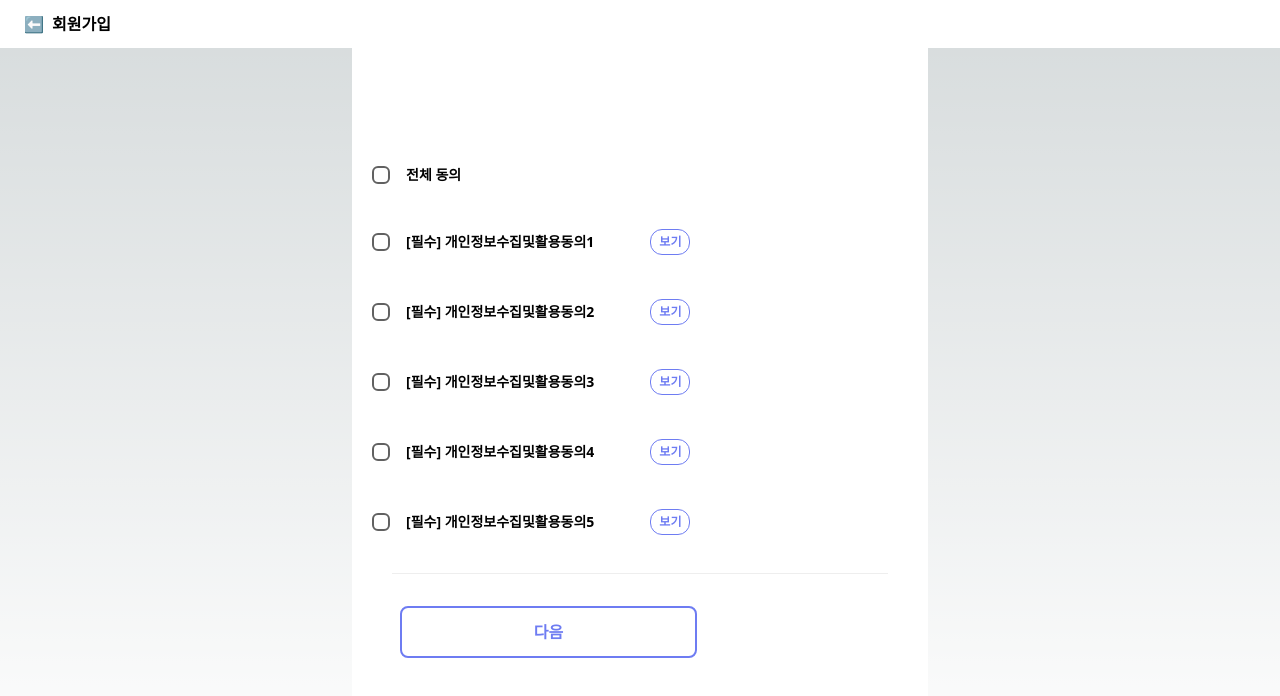
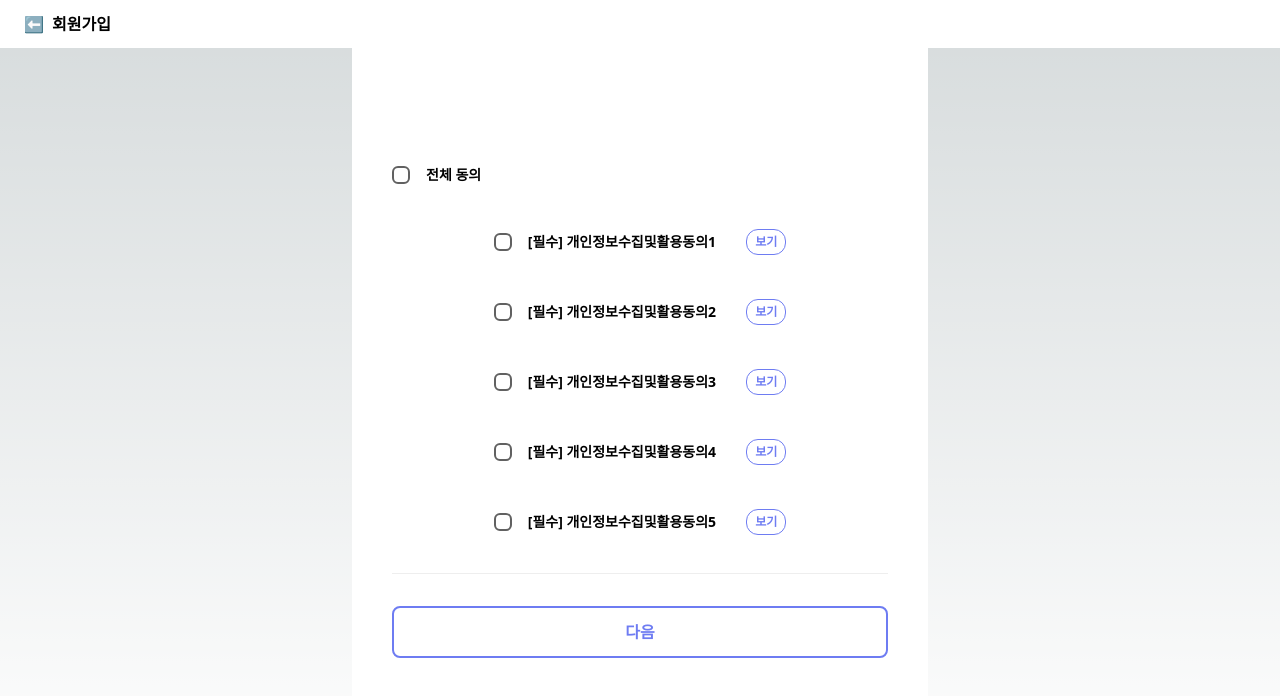
Before and after one commit to SurBear-Team/surbear-frontend, a Next.js app: page /sign-up/clause in a window 1280 px wide. Shown: the top 696 px of the page. Built offline with nearby package versions, Linux system fonts and the light colour scheme.

Commit message:
🎨🔮css 수정

```diff
--- a/pages/sign-in.tsx
+++ b/pages/sign-in.tsx
@@ -34,14 +34,14 @@ export default function LoginForm() {
         <form onSubmit={handleSubmit(onSubmit)}>
           <div className="flex flex-col gap-2 mb-6">
             <input
-              className="main-input"
+              className="main-input text-[#101010]"
               placeholder="아이디를 입력해주세요"
               id="username"
               {...register("username")}
             />
 
             <input
-              className="main-input"
+              className="main-input text-[#101010]"
               placeholder="비밀번호를 입력해주세요"
               id="password"
               type="password"
--- a/pages/sign-up/Components/CheckBox.tsx
+++ b/pages/sign-up/Components/CheckBox.tsx
@@ -13,7 +13,7 @@ export const Checkbox = ({
   isAll,
   showSheet,
 }: CheckBoxProps) => (
-  <div className="flex items-center gap-4 px-[20px] py-[22px]">
+  <div className="flex justify-center items-center gap-4  py-[22px]">
     <div
       onClick={onClick}
       className={`check-box ${inputChecked ? "bg-[#6E7CF2]" : "bg-white"}`}
@@ -23,7 +23,7 @@ export const Checkbox = ({
     {!isAll && (
       <button
         onClick={showSheet}
-        className="text-xs border-[1.5px] border-[#6E7CF2] text-[#6E7CF2] px-2 py-1 font-bold ml-[40px] rounded-xl"
+        className="text-xs justify-center border-[1.5px] border-[#6E7CF2] text-[#6E7CF2] px-2 py-1 font-bold ml-[14px] rounded-xl"
       >
         보기
       </button>
--- a/pages/sign-up/clause.tsx
+++ b/pages/sign-up/clause.tsx
@@ -90,14 +90,16 @@ export default function Clause() {
       {/* 탑바 */}
       <TopBar onClick={() => router.back()} leftSVG={"⬅"} />
       {/* 본문 */}
-      <div className="screen">
-        <div className="w-full">
+      <div className="screen ">
+        <div className="w-full px-10">
+          <div className="flex">
             <Checkbox
               inputChecked={isChecked.all}
               onClick={() => handleCheckboxClick("all")}
               label="전체 동의"
               isAll={true}
             />
+          </div>
           {/* 약관 블록 */}
           <Checkbox
             inputChecked={isChecked.terms1}
@@ -141,12 +143,12 @@ export default function Clause() {
           />
 
           {/* 회색 선 */}
-          <div className="gray-line mt-4 mx-10" />
+          <div className="gray-line mt-4 " />
 
           {/* 다음 버튼 */}
           <button
             onClick={handleNextButtonClick}
-            className="long-button mx-12 mt-8 max-w-[297px] bg-white border-[#6E7CF2] text-[#6E7CF2]"
+            className="long-button w-full mt-8 min-w-[34px] bg-white border-[#6E7CF2] text-[#6E7CF2]"
           >
             다음
           </button>
--- a/pages/sign-up/phoneNum.tsx
+++ b/pages/sign-up/phoneNum.tsx
@@ -53,9 +53,9 @@ export default function PhoneNum() {
   return (
     <>
       <TopBar onClick={() => router.back()} leftSVG={"⬅"} />
-      <div className="screen px-12 flex-col w-full">
+      <div className="screen px-12 flex-col">
         {/* 전화번호 */}
-        <div className="mb-10">
+        <div className="mb-10 w-full">
           <span className="font-extrabold">전화번호</span>
           <input
             type="number"
@@ -72,7 +72,7 @@ export default function PhoneNum() {
           </button>
         </div>
         {/* 인증번호 */}
-        <div>
+        <div className="w-full">
           <span className="font-extrabold">인증번호</span>
           <input
             type="number"
@@ -95,7 +95,7 @@ export default function PhoneNum() {
 
         <div className="gray-line w-full mt-12 mx-10" />
         {/* 다음버튼 */}
-        <div>
+        <div className="w-full">
           <button
             className="long-button px-32 mt-8 font-extrabold bg-white border-[#6E7CF2] text-[#6E7CF2]"
             onClick={handleNext}
```
Lines whose indentation alone changed are shown as unchanged.
